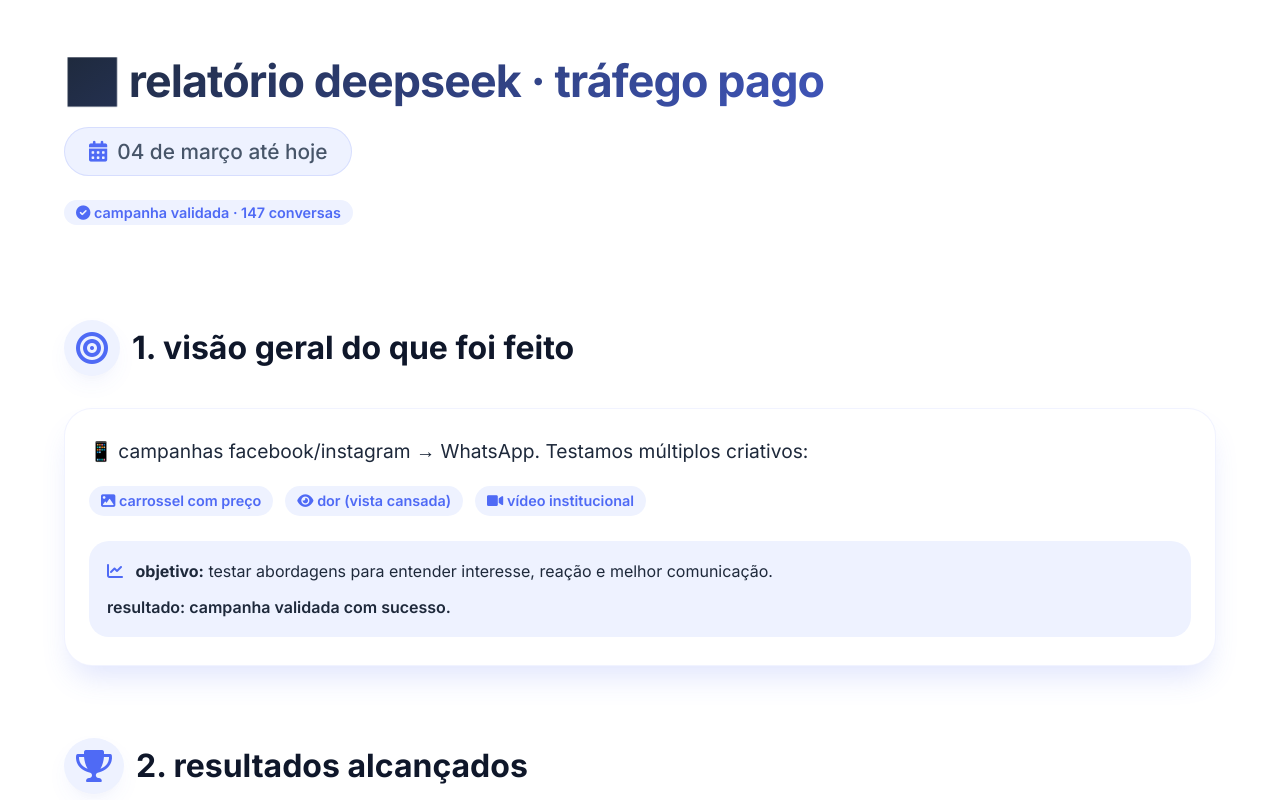
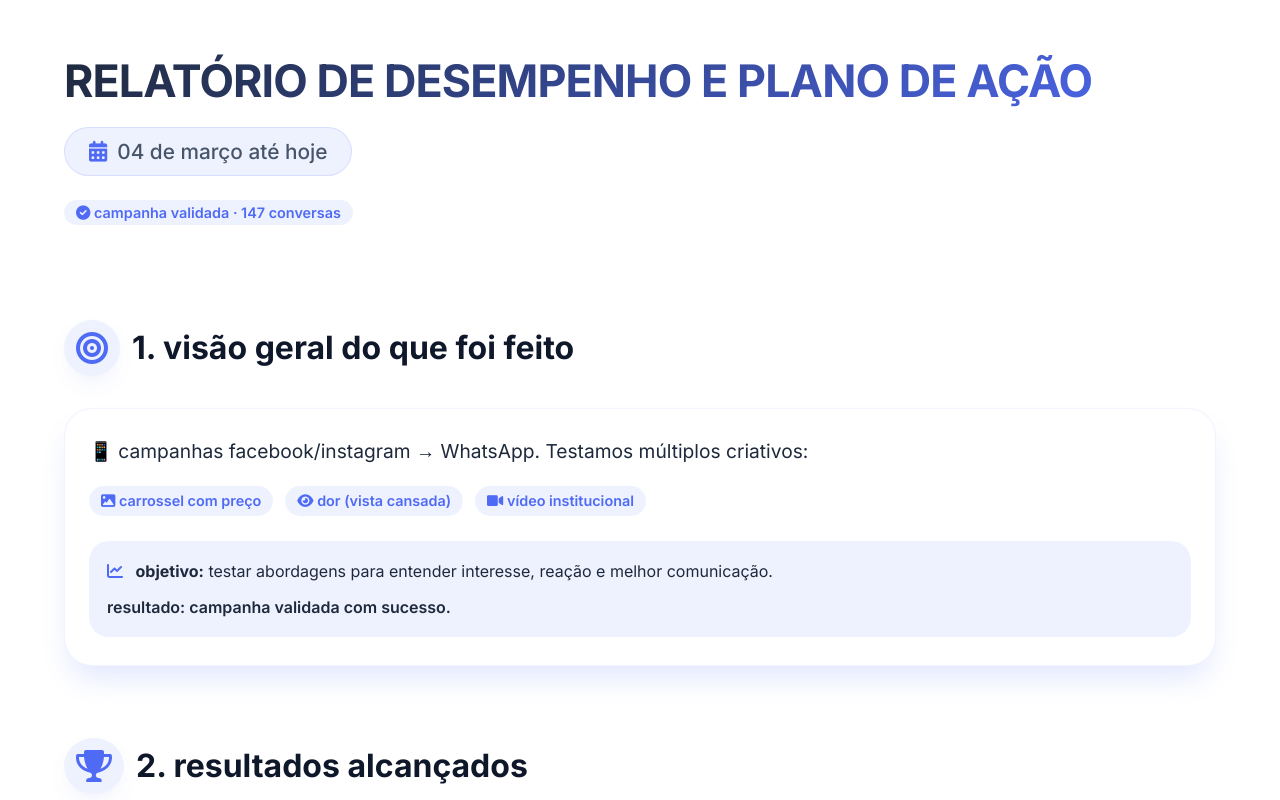
Before and after one commit to Rafaelgmotion/campanhaotica, a plain HTML site: page index.html in a window 1280 px wide. Shown: the top 800 px of the page. Drawn offline with Linux system fonts and the light colour scheme.

Commit message:
Update index.html

```diff
--- a/index.html
+++ b/index.html
@@ -357,7 +357,7 @@
     <div class="container">
         <!-- cabeçalho -->
         <header class="header">
-            <h1>📊 relatório deepseek · tráfego pago</h1>
+            <h1>RELATÓRIO DE DESEMPENHO E PLANO DE AÇÃO</h1>
             <div class="periodo">
                 <i class="fas fa-calendar-alt" style="margin-right: 10px; color: var(--deep-blue);"></i>04 de março até hoje
             </div>
```
